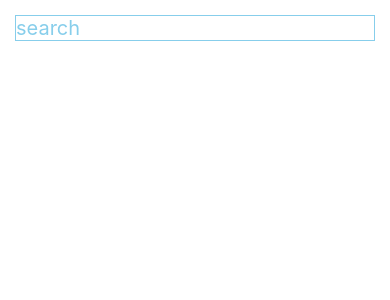
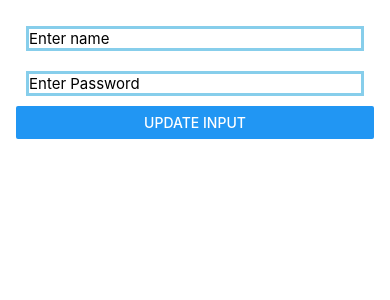
Before and after one commit to itsmegarvin/Firstapp, a React Native app: screen / in a window 390 px wide. Shown: the top 300 px of the page. Built offline with nearby package versions, Linux system fonts and the light colour scheme.

Commit message:
ref in react native

```diff
--- a/App.js
+++ b/App.js
@@ -1,43 +1,47 @@
-//search with api
+//ref in react native
 
-import React, { useEffect, useState } from "react";
-import { View, Text, TextInput, StyleSheet, Alert } from "react-native";
+import React, { useRef  } from "react";
+import { View, Text, TextInput, StyleSheet,Button,Alert } from "react-native";
 
 const App = ()=>{
 
-  const[data,setData]=useState([])
+  const input= useRef();
 
-  const SearchUser = async (text)=>{
-    const url=`http://192.168.101.5:3000/users?q=${text}`
-    let result= await fetch(url)
-    result= await result.json()
-    if(result){
-        setData(result)
-    }
+  const Updateinput=()=>{
+    input.current.focus();
+    input.current.setNativeProps({
+      fontSize:20,
+      color:"green"
+    })
   }
-
   return(
-    <View style={{view:1}}>
-      <TextInput
-        style={{fontSize:20, borderColor:"skyblue", borderWidth:1, margin:15}}
-        placeholder="search"
-        placeholderTextColor={"skyblue"}
-        onChangeText={(text)=>SearchUser(text)}
-      />
-      {
-        data.length
-        ?
-        data.map((item)=>
-          <View >
-            <Text>{item.name}</Text>
-          </View>
-        )
-        :
-        null
-      }
-
+    <View style={styles.main}>
+      <TextInput ref={input} placeholder="Enter name" style={styles.input}/>
+      <TextInput placeholder="Enter Password" style={styles.input}/>
+      <Button title="update input" onPress={Updateinput}/>
     </View>
   )
 }
 
+
+const styles= StyleSheet.create({
+  main:{
+    flex:1,
+    padding:16
+  },
+  input:{
+    fontSize:15,
+    borderColor:"skyblue",
+    borderWidth:3,
+    margin:10
+  }
+})
+
 export default App;
+
+/*
+  >ref is the property of the react js. since RN uses reactjs internally we can use this.
+  >also ref manipulates dom
+  >meaning it can take the references of the component, make changes on it and yes styling as well.
+  >but always you should use states,variables firstly, ref should be the last option if the changes cannot me made from the states and variables.
+*/
```
